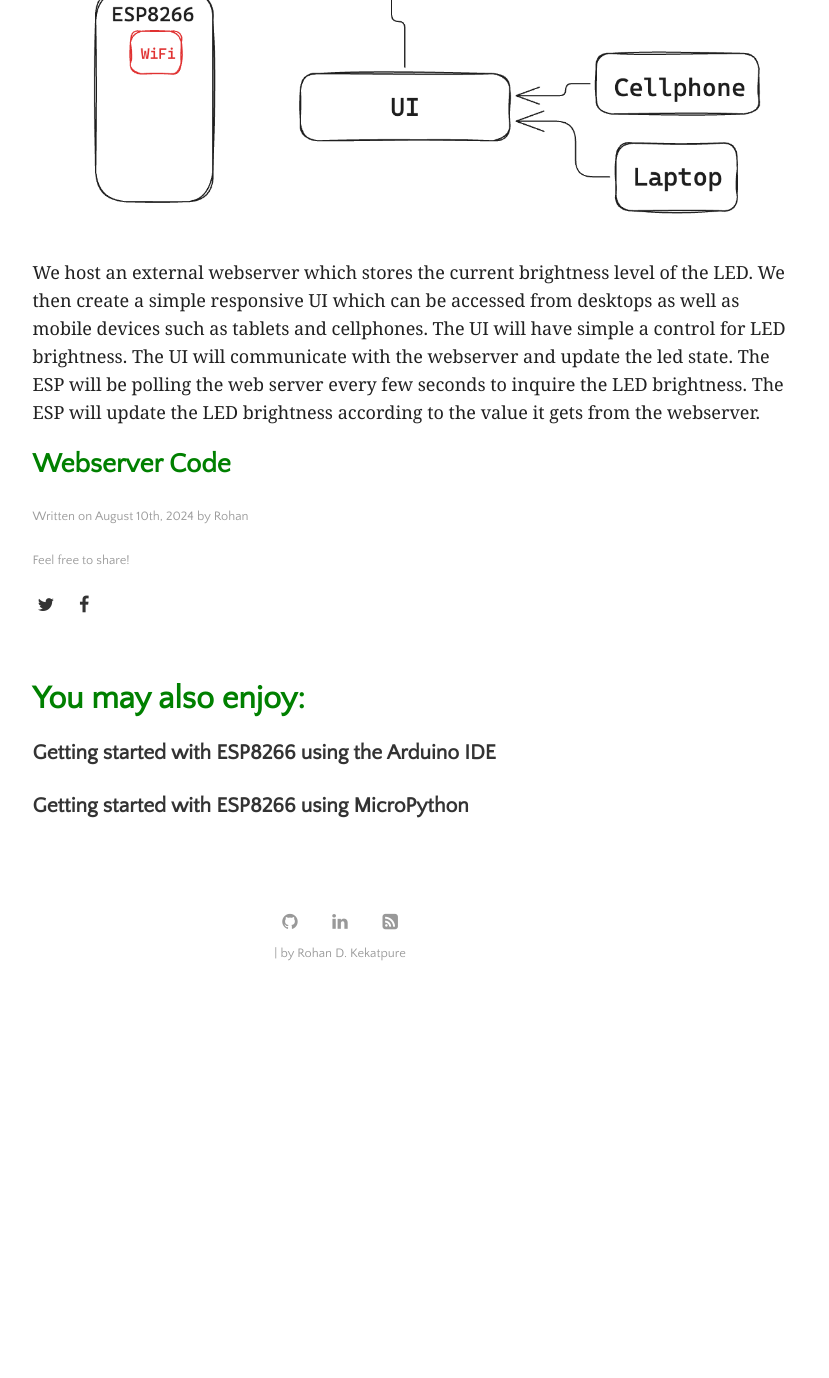
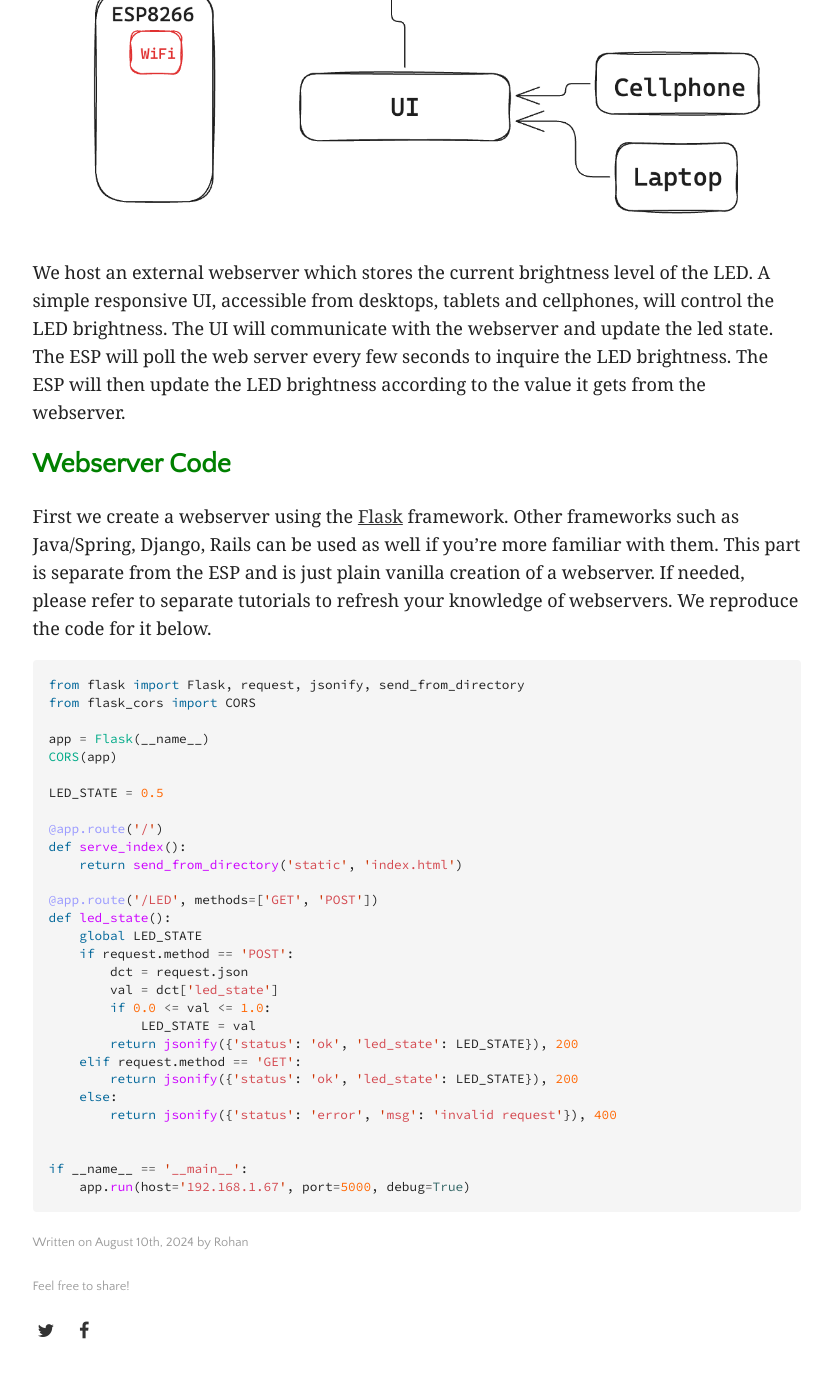
Before and after one commit to rohan-kekatpure/rohan-kekatpure.github.io, a Jekyll site: the page built from _posts/2024-08-10-web-controlled-LED-hello-world.md, in a window 1280 px wide and 1400 px high, scrolled down 684 px. Shown: the top 1378 px of the window, without its empty margins (228-1057 px from the left). Built offline with Jekyll 4.4.1, drawn with Linux system fonts in a browser that asks for light colours; before the commit the page ends 1683 px from its top, so only the background shows below that.

Commit message:
webserver code

````diff
--- a/_posts/2024-08-10-web-controlled-LED-hello-world.md
+++ b/_posts/2024-08-10-web-controlled-LED-hello-world.md
@@ -26,10 +26,46 @@ The system diagram for the web-controlled LED is simple.
     <figcaption></figcaption>
 </figure>
 
-We host an external webserver which stores the current brightness level of the LED. We
-then create a simple responsive UI which can be accessed from desktops as well as mobile devices such as tablets and
-cellphones. The UI will have simple a control for LED brightness. The UI will communicate with the webserver and update
-the led state. The ESP will be polling the web server every few seconds to inquire the LED brightness. The ESP will
-update the LED brightness according to the value it gets from the webserver.
+We host an external webserver which stores the current brightness level of the LED. A simple responsive UI, accessible
+from desktops, tablets and cellphones, will control the LED brightness. The UI will communicate with the webserver and
+update the led state. The ESP will poll the web server every few seconds to inquire the LED brightness. The ESP will
+then update the LED brightness according to the value it gets from the webserver.
 
 ## Webserver Code
+
+First we create a webserver using the [Flask](https://flask.palletsprojects.com/en/3.0.x/) framework. Other frameworks
+such as Java/Spring, Django, Rails can be used as well if you're more familiar with them. This part is separate from the
+ESP and is just plain vanilla creation of a webserver. If needed, please refer to separate tutorials to refresh your
+knowledge of webservers. We reproduce the code for it below.
+
+```python
+from flask import Flask, request, jsonify, send_from_directory
+from flask_cors import CORS
+
+app = Flask(__name__)
+CORS(app)
+
+LED_STATE = 0.5
+
+@app.route('/')
+def serve_index():
+    return send_from_directory('static', 'index.html')
+
+@app.route('/LED', methods=['GET', 'POST'])
+def led_state():
+    global LED_STATE
+    if request.method == 'POST':
+        dct = request.json
+        val = dct['led_state']
+        if 0.0 <= val <= 1.0:
+            LED_STATE = val
+        return jsonify({'status': 'ok', 'led_state': LED_STATE}), 200
+    elif request.method == 'GET':
+        return jsonify({'status': 'ok', 'led_state': LED_STATE}), 200
+    else:
+        return jsonify({'status': 'error', 'msg': 'invalid request'}), 400
+
+
+if __name__ == '__main__':
+    app.run(host='192.168.1.67', port=5000, debug=True)
+```
````
